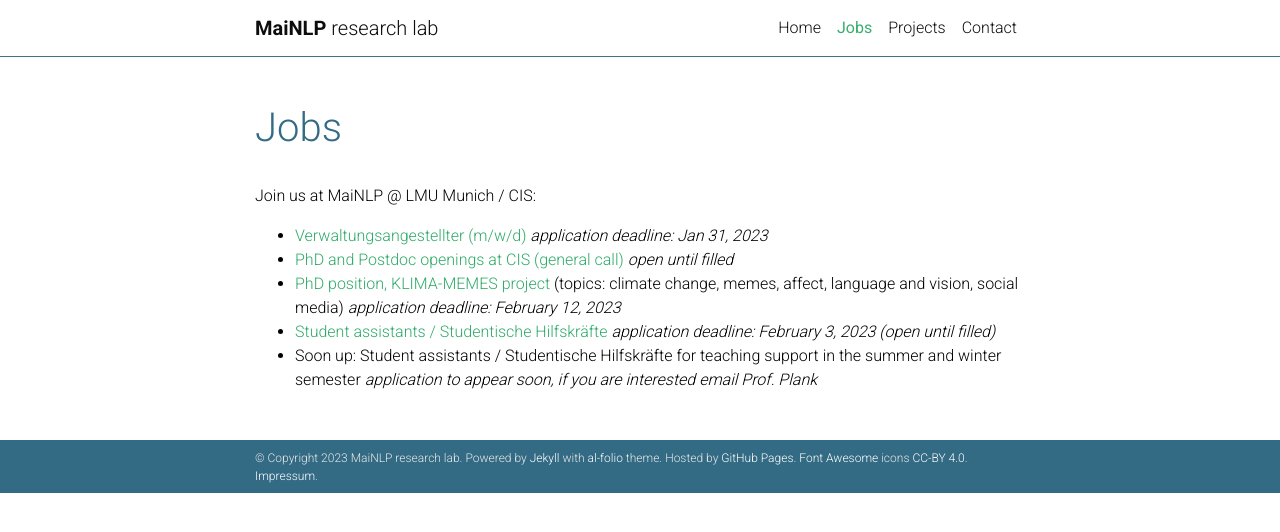
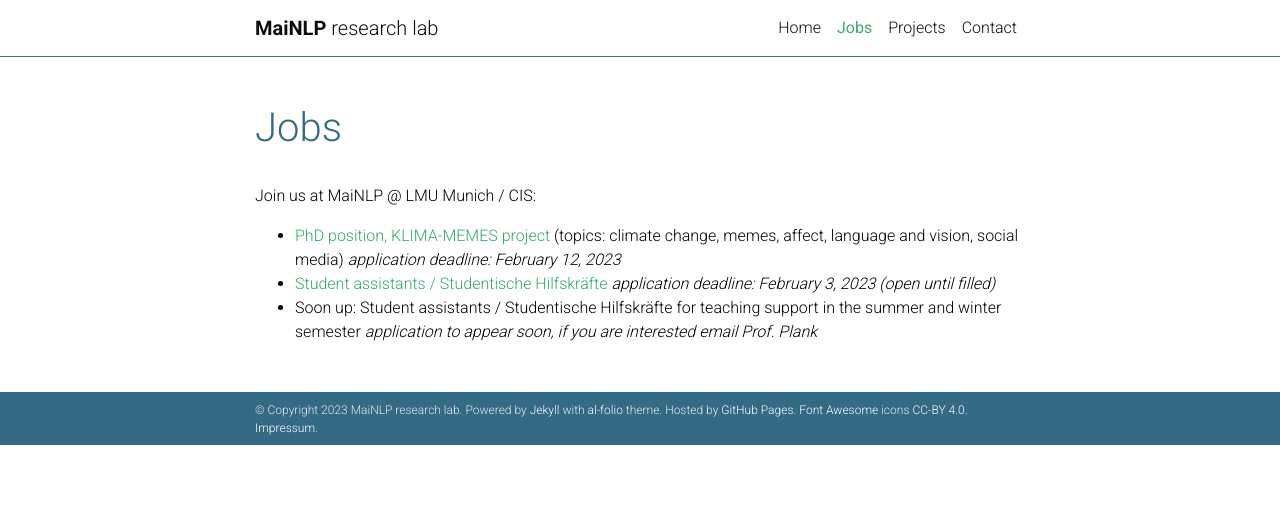
Before and after one commit to mainlp/mainlp.github.io, a Jekyll site: the page built from _pages/jobs.md, in a window 1280 px wide. Shown: the top 532 px of the page. Built offline with Jekyll 4.4.1, drawn with Linux system fonts in a browser that asks for light colours; comment, search, counter and statistics services are not loaded; a style sheet for code colours, icons or effects is not loaded.

Commit message:
Update jobs.md

```diff
--- a/_pages/jobs.md
+++ b/_pages/jobs.md
@@ -9,8 +9,6 @@ nav_order: 4
 
 Join us at MaiNLP @ LMU Munich / CIS:
 
-- [Verwaltungsangestellter (m/w/d)](https://job-portal.lmu.de/jobposting/7f056e2028e23d3de0c6d658fedae33f0c2a1ff50) *application deadline: Jan 31, 2023*
-- [PhD and Postdoc openings at CIS (general call)](https://www.cis.lmu.de/web/jobs2022.html) *open until filled*
 - [PhD position, KLIMA-MEMES project](content/PhD-Klima-memes.pdf) (topics: climate change, memes, affect, language and vision, social media) *application deadline: February 12, 2023*
 - [Student assistants / Studentische Hilfskräfte](content/Studentische_Hilfskraft.pdf) *application deadline: February 3, 2023 (open until filled)*
 - Soon up: Student assistants / Studentische Hilfskräfte for teaching support in the summer and winter semester *application to appear soon, if you are interested email Prof. Plank*
```
